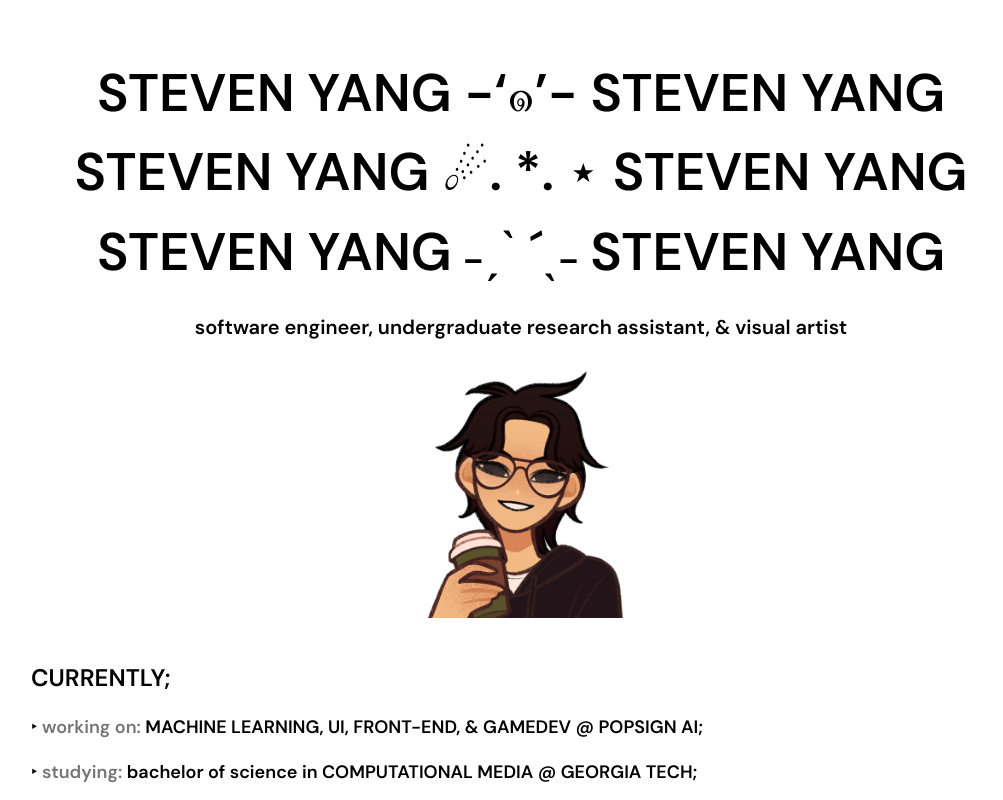
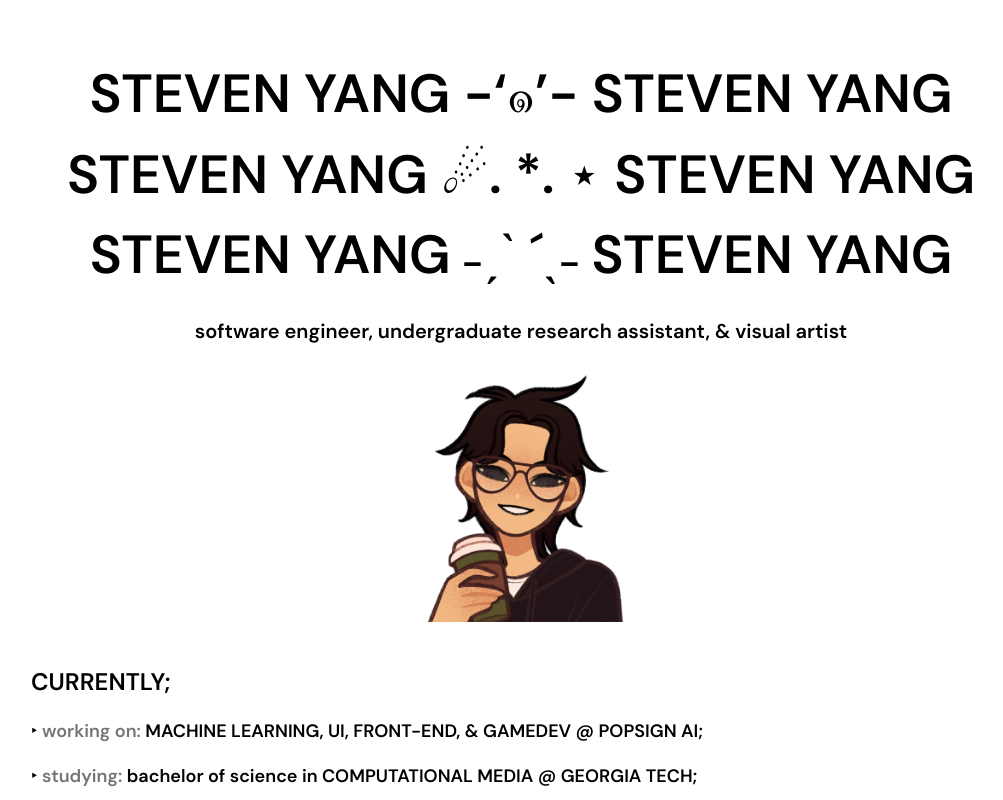
Before and after one commit to stevenyxng/lmc-2700-portfolio-draft, a plain HTML site: page docs/index.html in a window 1280 px wide. Shown: the top 800 px of the page, without its empty margins (119-1122 px from the left). Drawn offline with nearby package versions, Linux system fonts and the light colour scheme.

Commit message:
Update index.html
testing viewport font size

```diff
--- a/docs/index.html
+++ b/docs/index.html
@@ -24,8 +24,8 @@ body, h1,h2,h3,h4,h5,h6 {font-family: "DM Sans", sans-serif}
 <div class="w3-padding-large" w3-center id="main">
   <!-- Header/Home -->
   <header class="w3-container w3-padding-32 w3-center w3-white" id="home">
-    <!-- <h1 class="w3-jumbo"><span class="w3-hide-small"></span> STEVEN YANG -‘๑’- STEVEN YANG <br> STEVEN YANG ☄︎. *. ⋆ STEVEN YANG <br> STEVEN YANG ˗ˏˋ ´ˎ˗ STEVEN YANG </h1> -->
-    <h1 style="font-size: calc(0.75em + 3.25vw);"><span class="w3-hide-small"></span> STEVEN YANG -‘๑’- STEVEN YANG <br> STEVEN YANG ☄︎. *. ⋆ STEVEN YANG <br> STEVEN YANG ˗ˏˋ ´ˎ˗ STEVEN YANG </h1>
+    <!-- <h1 style="font-size: calc(0.75em + 3.25vw);"><span class="w3-hide-small"></span> STEVEN YANG -‘๑’- STEVEN YANG <br> STEVEN YANG ☄︎. *. ⋆ STEVEN YANG <br> STEVEN YANG ˗ˏˋ ´ˎ˗ STEVEN YANG </h1> -->
+    <h1 style="font-size: 4.2vw;"><span class="w3-hide-small"></span> STEVEN YANG -‘๑’- STEVEN YANG <br> STEVEN YANG ☄︎. *. ⋆ STEVEN YANG <br> STEVEN YANG ˗ˏˋ ´ˎ˗ STEVEN YANG </h1>
     <!-- <h1 style="font-size: 6.9vw;"><span class="w3-hide-small"></span> STEVEN YANG </h1> -->
     <!-- <p style="font-size: 1vw;" >SOFTWARE ENGINEER, UNDERGRADUATE RESEARCH ASSISTANT, & VISUAL ARTIST</p> -->
     <p style="font-size: 20px;" >software engineer, undergraduate research assistant, & visual artist</p>
```
